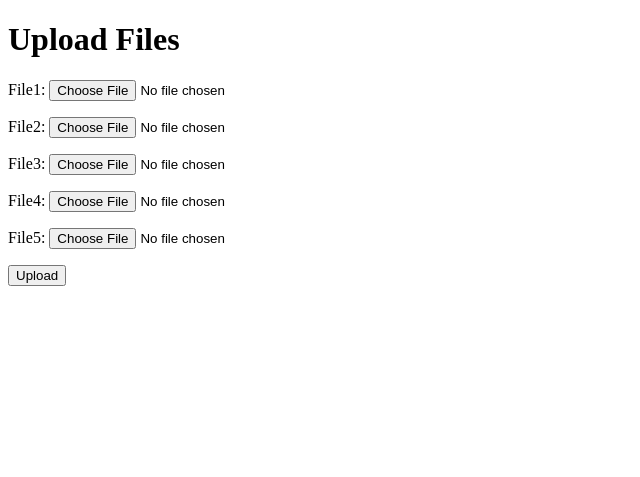
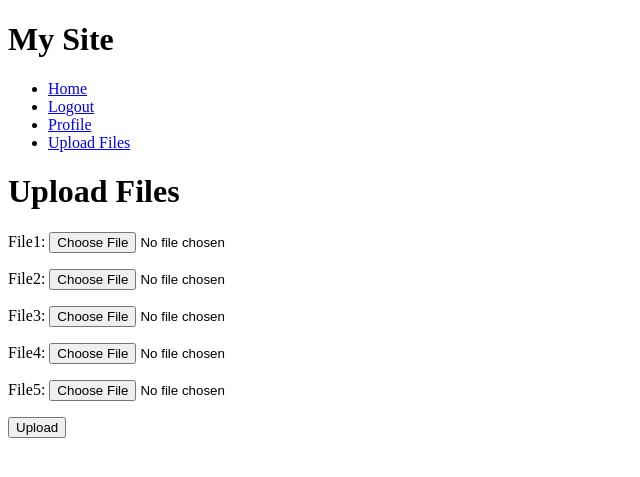
Before and after one commit to Tnvj/bulk_sms, a Django app: page /upload/ in a window 1280 px wide. Shown: the top 477 px of the page, without its empty margins (0-640 px from the left). Run offline with Django 5.2, Linux system fonts and the light colour scheme; the visitor is signed in with stand-in values (Sample User, id 1).

Commit message:
feat:added logout routes

```diff
--- a/accounts/templates/upload_files.html
+++ b/accounts/templates/upload_files.html
@@ -1,10 +1,7 @@
-<!-- upload_files.html -->
-<!DOCTYPE html>
-<html>
-<head>
-    <title>Upload Files</title>
-</head>
-<body>
+{% extends "base_generic.html" %}
+
+{% block content %}
+    <div class="container">
         <h1>Upload Files</h1>
         {% if messages %}
             <ul class="messages">
@@ -18,5 +15,5 @@
             {{ form.as_p }}
             <button type="submit">Upload</button>
         </form>
-</body>
-</html>
+    </div>
+{% endblock %}
--- a/accounts/urls.py
+++ b/accounts/urls.py
@@ -1,13 +1,13 @@
 # sms/urls.py
 from django.urls import path
 from django.contrib.auth.views import LogoutView
-from .views import register, user_login, profile_update, index, upload_files
+from .views import register, user_login, profile_update, index, upload_files,user_logout
 
 urlpatterns = [
      path('', index, name='index'),  # Home page
     path('register/', register, name='register'),
     path('login/', user_login, name='login'),
-    path('logout/', LogoutView.as_view(next_page='index'), name='logout'),
+    path('logout/', user_logout, name='logout'),
     path('profile_update/', profile_update, name='profile_update'),
      path('upload/', upload_files, name='upload_files'),
 ]
--- a/accounts/views.py
+++ b/accounts/views.py
@@ -1,5 +1,5 @@
 from django.shortcuts import render, redirect
-from django.contrib.auth import login, authenticate
+from django.contrib.auth import login, authenticate, logout
 from django.contrib.auth.forms import AuthenticationForm
 from .forms import CustomUserCreationForm, CustomUserChangeForm, UploadFilesForm
 from django.shortcuts import render
@@ -70,6 +70,10 @@ def user_login(request):
         form = AuthenticationForm()
     return render(request, 'login.html', {'form': form})
 
+def user_logout(request):
+    logout(request)
+    return redirect('login')
+
 def profile_update(request):
     if request.method == 'POST':
         form = CustomUserChangeForm(request.POST, instance=request.user)
```
Lines whose indentation alone changed are shown as unchanged.
